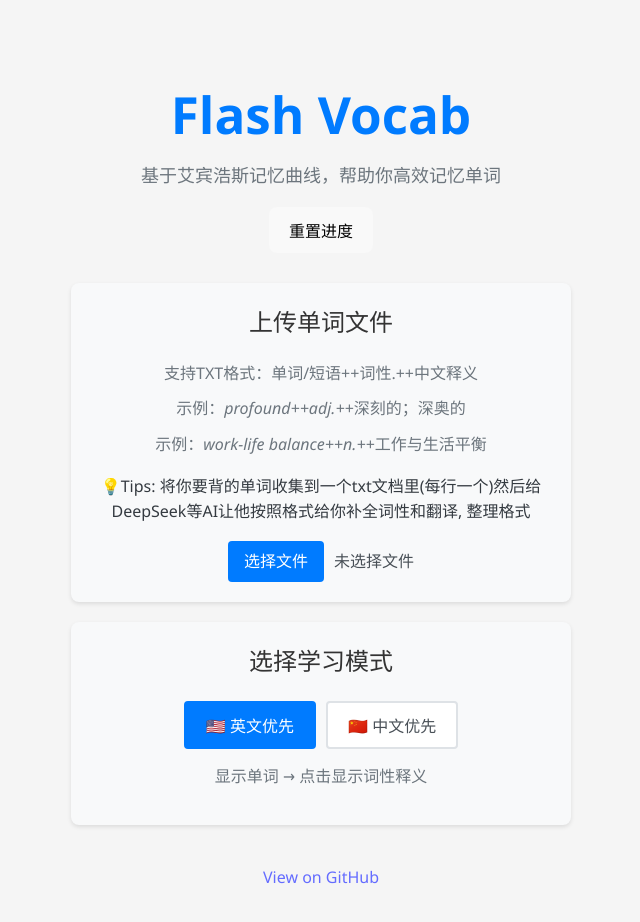
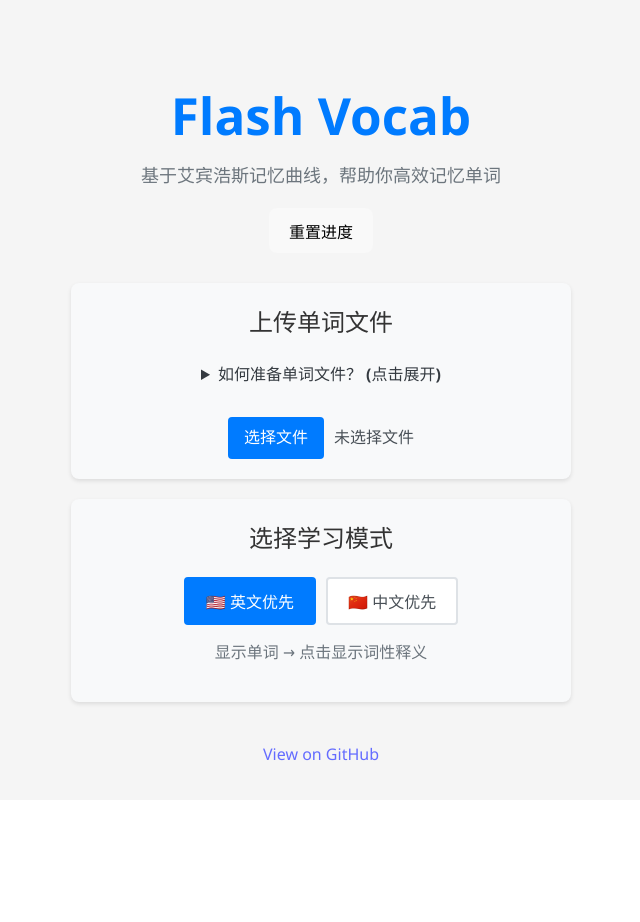
Before and after one commit to Ganzhe2028/Flash-Vocab, a Vue app: page / in a window 1280 px wide. Shown: the whole page, without its empty margins (319-959 px from the left). After the commit the page ends 800 px from the top, so only its background shows below. Built offline with nearby package versions, Linux system fonts and the light colour scheme.

Commit message:
uodate: style 添加折叠框

```diff
--- a/src/components/FileUploader.vue
+++ b/src/components/FileUploader.vue
@@ -68,10 +68,15 @@ const handleFileChange = (event) => {
 <template>
   <div class="file-upload-section">
     <h2>上传单词文件</h2>
-    <p class="instruction">支持TXT格式：单词/短语++词性.++中文释义</p>
-    <p class="example">示例：profound++adj.++深刻的；深奥的</p>
-    <p class="example">示例：work-life balance++n.++工作与生活平衡</p>
-    <p class="">💡Tips: 将你要背的单词收集到一个txt文档里(每行一个)然后给DeepSeek等AI让他按照格式给你补全词性和翻译, 整理格式</p>
+    <details class="details">
+      <summary style="cursor: pointer; font-weight: bold; margin-bottom: 10px;">如何准备单词文件？ (点击展开)</summary>
+      <p class="instruction">支持TXT格式：单词/短语++词性.++中文释义</p>
+      <p class="example">示例：profound++adj.++深刻的；深奥的</p>
+      <p class="example">示例：work-life balance++n.++工作与生活平衡</p>
+      <p>示例文件: <a href="https://github.com/Ganzhe2028/Flash-Vocab/blob/dev/sample_words.txt" target="_blank" rel="noopener noreferrer">sample_words.txt</a></p>
+      <p class="">💡Tips: 将你要背的单词收集到一个txt文档里(每行一个)然后给DeepSeek等AI让他按照格式给你补全词性和翻译, 整理格式</p>
+      <p class="more-info">更多信息见底部GitHub仓库的Readme</p>
+    </details>
     <div class="upload-area">
       <input
         type="file"
@@ -168,4 +173,12 @@ h2 {
   margin: 10px 0 0;
   padding-left: 20px;
 }
+
+.more-info {
+  color: #6c757d;
+}
+
+.details {
+  margin-bottom: 20px;
+}
 </style>
```
Also changed, not shown: sample_words.txt, 1 other file (tests, documents, lock files or other folders).
